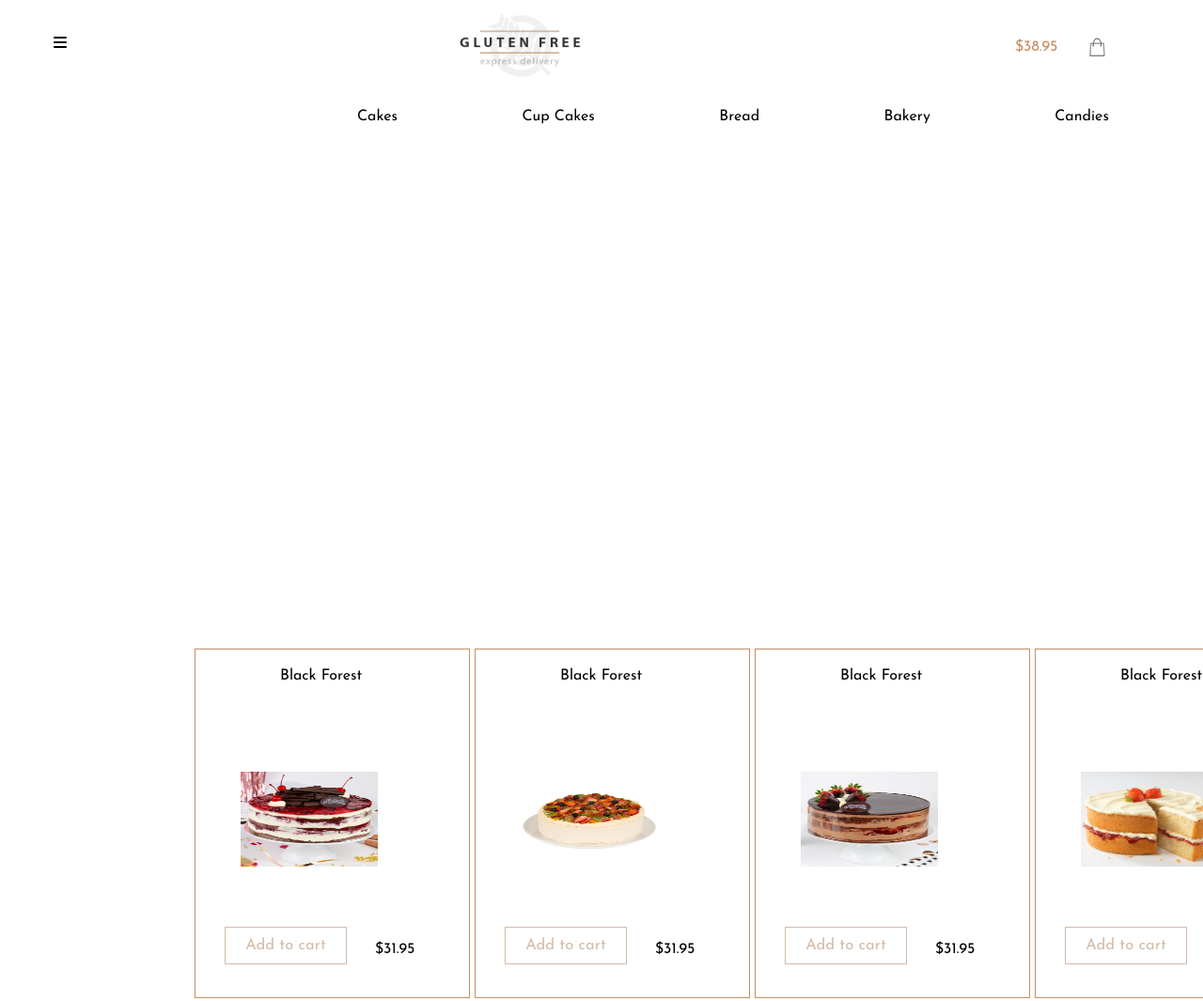
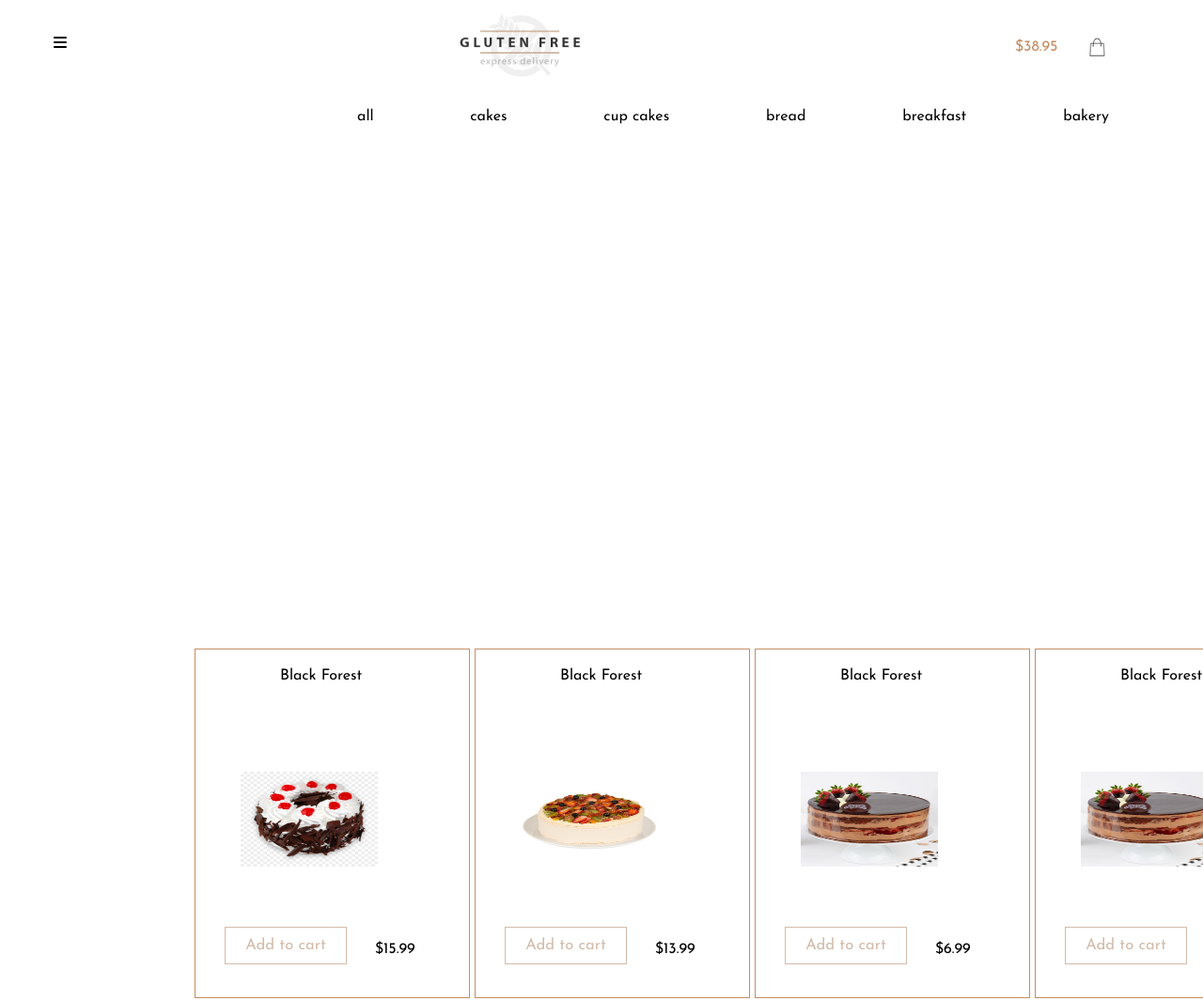
Before and after one commit to kallyas/cakeshop, a plain HTML site: page index.html in a window 1280 px wide. Shown: the top 1065 px of the page at 94% size. Drawn offline with Linux system fonts and the light colour scheme.

Commit message:
Added Filter functionality

```diff
--- a/css/style.css
+++ b/css/style.css
@@ -245,6 +245,10 @@ footer p {
   z-index: 1;
   visibility: hidden;
 }
+
+.push {
+  height: 372px;
+}
 @media screen and (max-width: 464px) {
   header {
     height: 116px;
--- a/index.html
+++ b/index.html
@@ -29,15 +29,16 @@
     <div class="cart">cart</div>
     <div class="sorting-nav">
       <ul>
-        <li>Cakes</li>
-        <li>Cup Cakes</li>
-        <li>Bread</li>
-        <li>Bakery</li>
-        <li>Candies</li>
+        <li class="filter" data-id="all">All</li>
+        <li class="filter" data-id="cakes">Cakes</li>
+        <li class="filter" data-id="cup cakes">Cup Cakes</li>
+        <li class="filter" data-id="Bread">Bread</li>
+        <li class="filter" data-id="Bakery">Bakery</li>
+        <li class="filter" data-id="Candies">Candies</li>
       </ul>
     </div>
     <div class="products-container">
-      <div class="product-card">
+      <!-- <div class="product-card">
         <div class="card-header">
           <p>Black Forest</p>
         </div>
@@ -148,9 +149,10 @@
           </button>
           <p>$31.95</p>
         </div>
-      </div>
+      </div> -->
     </div>
   </main>
+  <div class="push"></div>
   <footer>
     <ul>
       <li>About Us</li>
--- a/js/app.js
+++ b/js/app.js
@@ -1,16 +1,162 @@
+const menu = [
+  {
+    id: 1,
+    title: "Black Forest",
+    category: "cakes",
+    price: 15.99,
+    img: "./images/black-forest.png",
+  },
+  {
+    id: 2,
+    title: "Black Forest",
+    category: "cup cakes",
+    price: 13.99,
+    img: "./images/cake-2.png",
+  },
+  {
+    id: 3,
+    title: "Black Forest",
+    category: "bread",
+    price: 6.99,
+    img: "./images/double-choc_1.jpg",
+  },
+  {
+    id: 4,
+    title: "Black Forest",
+    category: "breakfast",
+    price: 20.99,
+    img: "./images/double-choc_1.jpg",
+  },
+  {
+    id: 5,
+    title: "Black Forest",
+    category: "bakery",
+    price: 22.99,
+    img: "./images/sponge-cake-recipe.png",
+    id: 6,
+    title: "Black Forest",
+    category: "bakery",
+    price: 18.99,
+    img: "./images/StrawberryFields.png",
+  },
+  {
+    id: 7,
+    title: "Black Forest",
+    category: "cup cakes",
+    price: 8.99,
+    img: "./images/white-mud-cake.png",
+  },
+  {
+    id: 8,
+    title: "Black Forest",
+    category: "cakes",
+    price: 12.99,
+    img: "./images/black_10.jpg",
+  },
+  {
+    id: 9,
+    title: "Black Forest",
+    category: "bakery",
+    price: 16.99,
+    img: "./images/cake-2.png",
+  },
+  {
+    id: 10,
+    title: "Black Forest",
+    category: "bread",
+    price: 39.99,
+    img: "./images/black-forest.png",
+  },
+];
+
 // get variables
+const productsContainer = document.querySelector(".products-container");
+const sortingNav = document.querySelector(".sorting-nav ul");
 const itemsCounter = document.querySelector(".count");
+let count = 0;
+// load Items
+window.addEventListener("DOMContentLoaded", () => {
+  displayMenuItems(menu);
+  displaySortingNav();
+  activateBtnCart();
+});
+
+function displayMenuItems(menuItems) {
+  let displayMenu = menuItems.map((item) => {
+    return `<div class="product-card">
+        <div class="card-header">
+          <p>${item.title}</p>
+        </div>
+        <div class="card-body">
+          <img src=${item.img} alt="cake-image" />
+        </div>
+        <div class="card-footer">
+          <button class="add-cart">
+            Add to cart
+          </button>
+          <p>$${item.price}</p>
+        </div>
+      </div>`;
+  });
+
+  displayMenu = displayMenu.join("");
+  productsContainer.innerHTML = displayMenu;
+}
+
+function displaySortingNav() {
+  const categories = menu.reduce(
+    function (values, item) {
+      if (!values.includes(item.category)) {
+        values.push(item.category);
+      }
+      return values;
+    },
+    ["all"]
+  );
+  const categoryBtns = categories
+    .map((category) => {
+      return `<li class="filter" data-id=${category}>${category}</li>`;
+    })
+    // .map(function (category) {
+    //   return `<button class="filter-btn" type="button" data-id=${category}>
+    //   ${category}
+    //   </button>`;
+    // })
+    .join("");
+  sortingNav.innerHTML = categoryBtns;
+  const filterBtns = sortingNav.querySelectorAll(".filter");
+  // filter items
+  filterBtns.forEach(function (btn) {
+    btn.addEventListener("click", function (e) {
+      const category = e.currentTarget.dataset.id;
+      const menuCategory = menu.filter(function (menuItem) {
+        // console.log(menuItem.category);
+        if (menuItem.category === category) {
+          return menuItem;
+        }
+      });
+      // console.log(menuCategory);
+      if (category === "all") {
+        displayMenuItems(menu);
+      } else {
+        displayMenuItems(menuCategory);
+      }
+    });
+  });
+}
+
+function activateBtnCart() {
   const buttons = [...document.querySelectorAll(".add-cart")];
-let count = 0;
   buttons.forEach((button) => {
     button.addEventListener("click", (e) => {
       e.target.innerText = `In Cart(${++count})`;
       itemsCounter.innerText = count++;
       updateCount();
+      console.log("inner");
     });
     return;
   });
-
+}
 function updateCount() {
   itemsCounter.style.visibility = "visible";
 }
```
Lines whose indentation alone changed are shown as unchanged.
